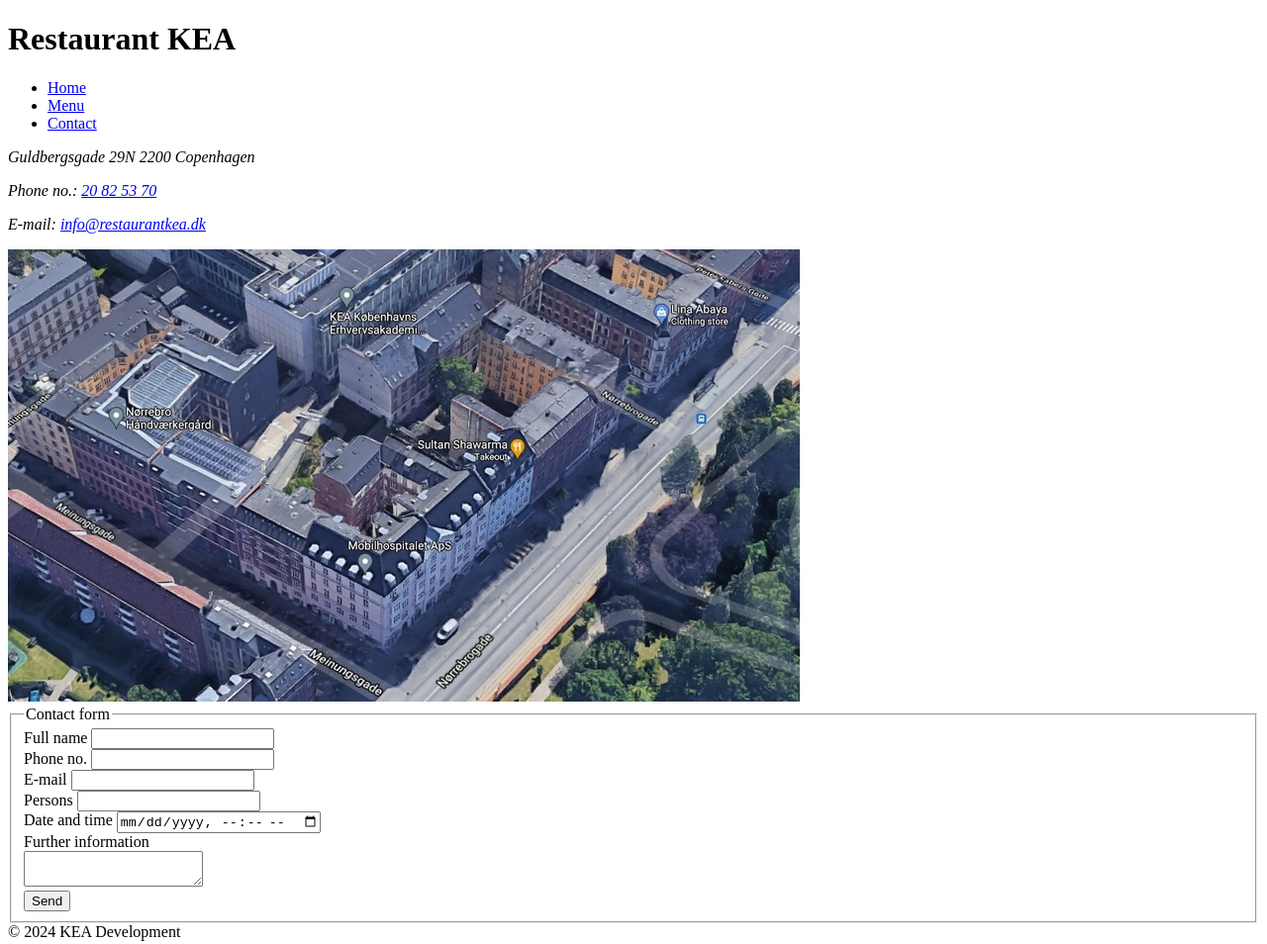
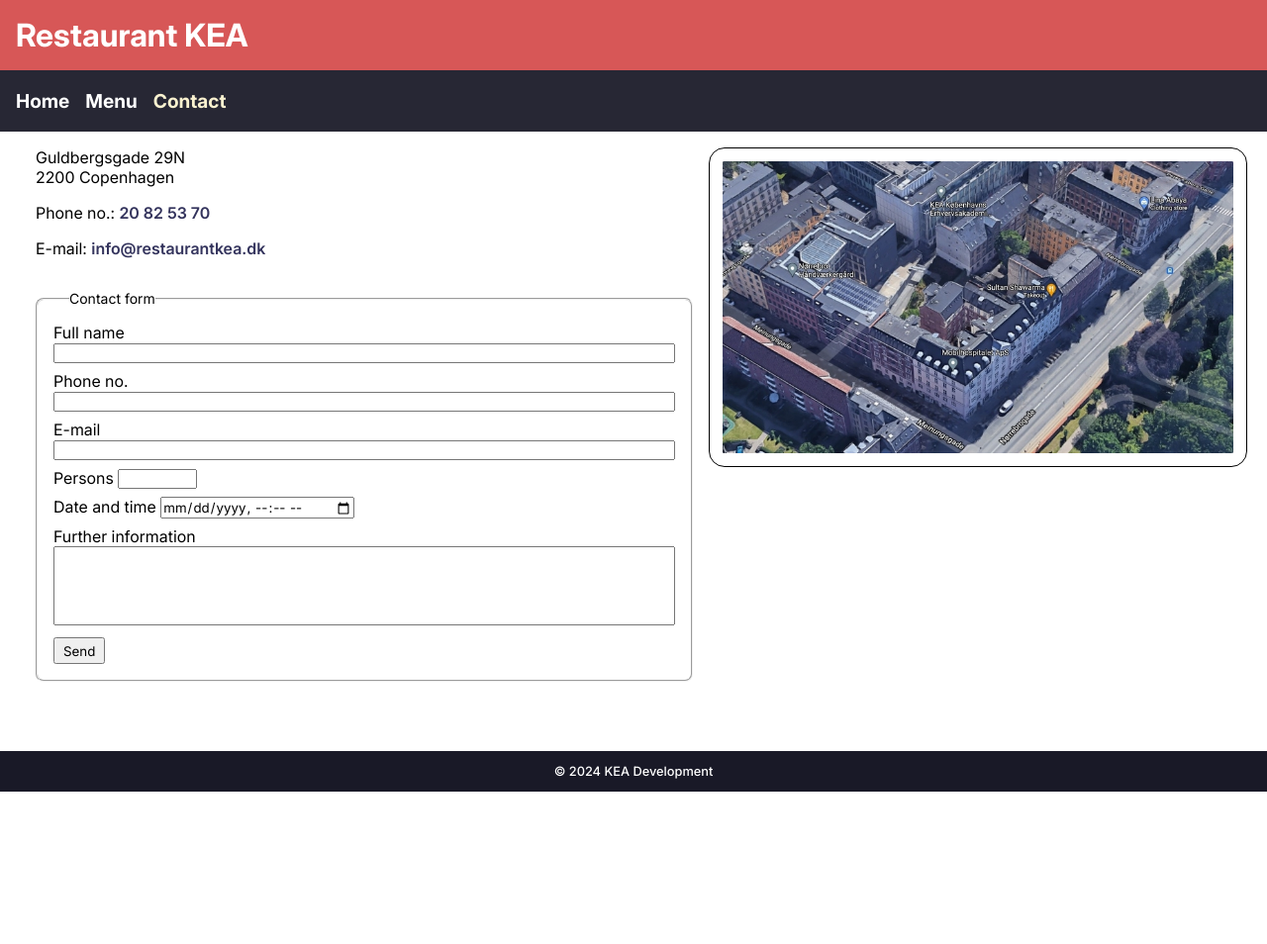
Before and after one commit to emil00y1/HTML-Restaurant, a plain HTML site: page contact.html in a window 1280 px wide. Shown: the whole page at 99% size. After the commit the page ends 800 px from the top, so only its background shows below. Drawn offline with Linux system fonts and the light colour scheme.

Commit message:
responsive css

```diff
--- a/contact.html
+++ b/contact.html
@@ -3,6 +3,7 @@
   <head>
     <meta charset="UTF-8" />
     <meta name="viewport" content="width=device-width, initial-scale=1.0" />
+    <link rel="stylesheet" href="css/style.css" />
     <title>Contact</title>
   </head>
   <body>
@@ -12,51 +13,45 @@
         <ul>
           <li><a href="index.html">Home</a></li>
           <li><a href="menu.html">Menu</a></li>
-          <li><a href="contact.html">Contact</a></li>
+          <li><a href="contact.html" class="active">Contact</a></li>
         </ul>
       </nav>
     </header>
-    <main>
-      <section>
+    <main id="contact">
+      <img src="restaurant_assets/img/map.jpg" alt="map of KEA" class="map" />
+      <section class="contact-info">
+        <address>Guldbergsgade 29N <span>2200 Copenhagen</span></address>
+        <p>Phone no.: <a href="tel:+4520825370">20 82 53 70</a></p>
         <p>
-          <em> Guldbergsgade 29N 2200 Copenhagen </em>
+          E-mail:
+          <a href="mailto:info@restaurantkea.dk">info@restaurantkea.dk</a>
         </p>
-        <p>
-          <em>Phone no.: <a href="tel:+4520825370">20 82 53 70</a></em>
-        </p>
-        <p>
-          <em>
-            E-mail:
-            <a href="mailto:info@restaurantkea.dk">info@restaurantkea.dk</a>
-          </em>
-        </p>
-        <img src="restaurant_assets/img/map.jpg" alt="map of KEA" />
       </section>
-      <section>
+      <section class="form">
         <form>
           <fieldset>
             <legend>Contact form</legend>
-            <div>
+            <div class="form-field">
               <label for="name">Full name </label>
               <input id="name" type="text" />
             </div>
-            <div>
+            <div class="form-field">
               <label for="phone">Phone no. </label>
               <input id="phone" type="tel" />
             </div>
-            <div>
+            <div class="form-field">
               <label for="email">E-mail </label>
               <input id="email" type="email" />
             </div>
-            <div>
+            <div class="form-field">
               <label for="persons">Persons </label>
               <input id="persons" type="number" />
             </div>
-            <div>
+            <div class="form-field">
               <label for="date">Date and time </label>
               <input id="date" type="datetime-local" />
             </div>
-            <div>
+            <div class="form-field">
               <label for="information">Further information </label>
               <div><textarea id="information"></textarea></div>
             </div>
@@ -65,6 +60,6 @@
         </form>
       </section>
     </main>
-    <footer>© 2024 KEA Development</footer>
+    <footer><p>© 2024 KEA Development</p></footer>
   </body>
 </html>
--- /dev/null
+++ b/css/style.css
@@ -0,0 +1,328 @@
+* {
+  margin: 0;
+  padding: 0;
+  box-sizing: border-box;
+  font-family: Inter;
+}
+
+@font-face {
+  font-family: Inter;
+  src: url(../fonts/Inter.ttf);
+}
+@font-face {
+  font-family: Inter;
+  src: url(../fonts/Inter-Italic.ttf);
+  font-style: italic;
+}
+
+body {
+  min-height: 100dvh;
+  display: flex;
+  flex-direction: column;
+}
+
+main {
+  padding: 1rem;
+}
+
+/* Header */
+
+header {
+  h1 {
+    background-color: rgb(215, 87, 87);
+    color: white;
+    padding: 1rem;
+    text-align: center;
+  }
+
+  nav {
+    background-color: rgb(39, 39, 52);
+  }
+
+  nav li {
+    text-align: center;
+    padding-block: 0.2rem;
+  }
+  nav li:not(:last-child) {
+    border-bottom: 1px solid white;
+  }
+
+  nav li a {
+    color: white;
+    text-decoration: none;
+    font-weight: 500;
+    font-size: 1.2rem;
+  }
+  a:hover {
+    color: rgb(196, 196, 229);
+  }
+
+  nav ul {
+    padding: 1rem;
+    list-style: none;
+  }
+  a.active {
+    color: rgb(250, 242, 208);
+  }
+}
+
+@media (min-width: 481px) {
+  header {
+    nav ul {
+      display: flex;
+      gap: 1rem;
+    }
+    nav li a {
+      font-weight: 700;
+    }
+    nav li:not(:last-child) {
+      border: none;
+    }
+  }
+}
+@media (min-width: 667px) {
+  header {
+    h1 {
+      text-align: start;
+    }
+  }
+}
+
+/* Footer */
+
+footer {
+  background-color: rgb(25, 25, 39);
+  color: white;
+  padding: 0.8rem;
+  margin-top: auto;
+  p {
+    font-size: 0.8rem;
+    text-align: center;
+    font-weight: 500;
+  }
+}
+
+/* Home page */
+
+section.description {
+  display: flex;
+  flex-direction: column;
+  gap: 1rem;
+
+  img {
+    order: -1;
+    border-radius: 1rem;
+  }
+
+  ul {
+    list-style: none;
+    margin-block: 1rem;
+    margin-left: 1rem;
+
+    li {
+      color: rgb(189, 84, 68);
+      font-weight: 500;
+      font-size: 1.1rem;
+    }
+    li:not(:last-child) {
+      margin-bottom: 0.5rem;
+    }
+  }
+}
+
+blockquote {
+  background-color: rgb(228, 217, 217);
+  padding: 1rem;
+  display: flex;
+  flex-direction: column;
+  gap: 1rem;
+
+  cite {
+    text-indent: 2rem;
+  }
+}
+
+@media (min-width: 667px) {
+  header {
+    nav ul {
+      display: flex;
+      gap: 1rem;
+    }
+    nav li a {
+      font-weight: 700;
+    }
+    nav li:not(:last-child) {
+      border: none;
+    }
+  }
+  section.description {
+    display: grid;
+
+    img {
+      grid-column: 2/3;
+    }
+    section {
+      grid-column: 1/2;
+      grid-row: 1/2;
+    }
+  }
+}
+
+/* Menu page */
+
+p.price {
+  background-color: rgb(132, 49, 49);
+  color: white;
+  border: 3px solid rgb(16, 16, 18);
+  border-radius: 5px;
+  padding: 0.2rem 0.5rem;
+  max-width: max-content;
+}
+
+article.menu-item:not(:last-child) {
+  margin-bottom: 1rem;
+}
+
+article.menu-item {
+  display: flex;
+  flex-direction: column;
+  gap: 0.6rem;
+  padding: 0.8rem;
+  border-radius: 1rem;
+  background-color: rgb(243, 235, 204);
+  div {
+    display: flex;
+    flex-direction: column;
+    gap: 0.6rem;
+  }
+  img {
+    order: -1;
+    border-radius: 1rem;
+    width: 100%;
+  }
+}
+
+@media (min-width: 667px) {
+  article.menu-item {
+    display: grid;
+    grid-template-columns: 60% 40%;
+    gap: 0;
+    div {
+      grid-column: 1/2;
+      grid-row: 1/2;
+      margin-right: 0.6rem;
+    }
+    img {
+      grid-column: 2/3;
+    }
+  }
+}
+
+@media (min-width: 1025px) {
+  main#menu {
+    display: grid;
+    grid-template-columns: 1fr 1fr;
+    gap: 1rem;
+
+    article.menu-item {
+      grid-template-columns: 1fr 1fr;
+    }
+    article.menu-item:not(:last-child) {
+      margin-bottom: 0;
+    }
+  }
+}
+
+/* Contact page */
+
+section.contact-info {
+  display: flex;
+  flex-direction: column;
+  gap: 1rem;
+
+  a {
+    text-decoration: none;
+    color: rgb(52, 52, 93);
+    font-weight: 600;
+  }
+
+  address {
+    display: flex;
+    flex-direction: column;
+    font-style: normal;
+  }
+}
+img.map {
+  padding: 0.8rem;
+  border: 1px solid black;
+  border-radius: 1rem;
+  width: 100%;
+  margin-bottom: 1rem;
+}
+
+form {
+  margin-top: 1rem;
+
+  fieldset {
+    border-radius: 0.5rem;
+    display: flex;
+    flex-direction: column;
+    gap: 0.5rem;
+    padding: 1rem;
+    legend {
+      font-size: 14px;
+      margin-left: 1rem;
+    }
+
+    div.form-field {
+      display: flex;
+      flex-direction: column;
+      textarea#information {
+        resize: none;
+        width: 100%;
+        min-height: 80px;
+      }
+      input#persons {
+        max-width: 80px;
+      }
+      input#date {
+        width: max-content;
+      }
+    }
+    button {
+      max-width: max-content;
+      padding: 0.2rem 0.5rem;
+    }
+  }
+}
+
+@media (min-width: 1025px) {
+  main {
+    max-width: 1240px;
+    width: 100%;
+    align-self: center;
+  }
+  main#contact {
+    display: grid;
+    grid-template-columns: 55% 45%;
+    gap: 1rem;
+    img {
+      grid-column: 2/3;
+      grid-row: 1/3;
+    }
+    section.contact-info {
+      grid-column: 1/2;
+      grid-row: 1/2;
+    }
+    section.form {
+      grid-column: 1/2;
+      grid-row: 2/3;
+    }
+    div.form-field {
+      display: block;
+      input {
+        width: 100%;
+      }
+    }
+  }
+}
```
Also changed, not shown: index.html (+15 -9 lines), menu.html (+20 -11 lines), fonts/Inter-Italic.ttf (added), fonts/Inter.ttf (added).
